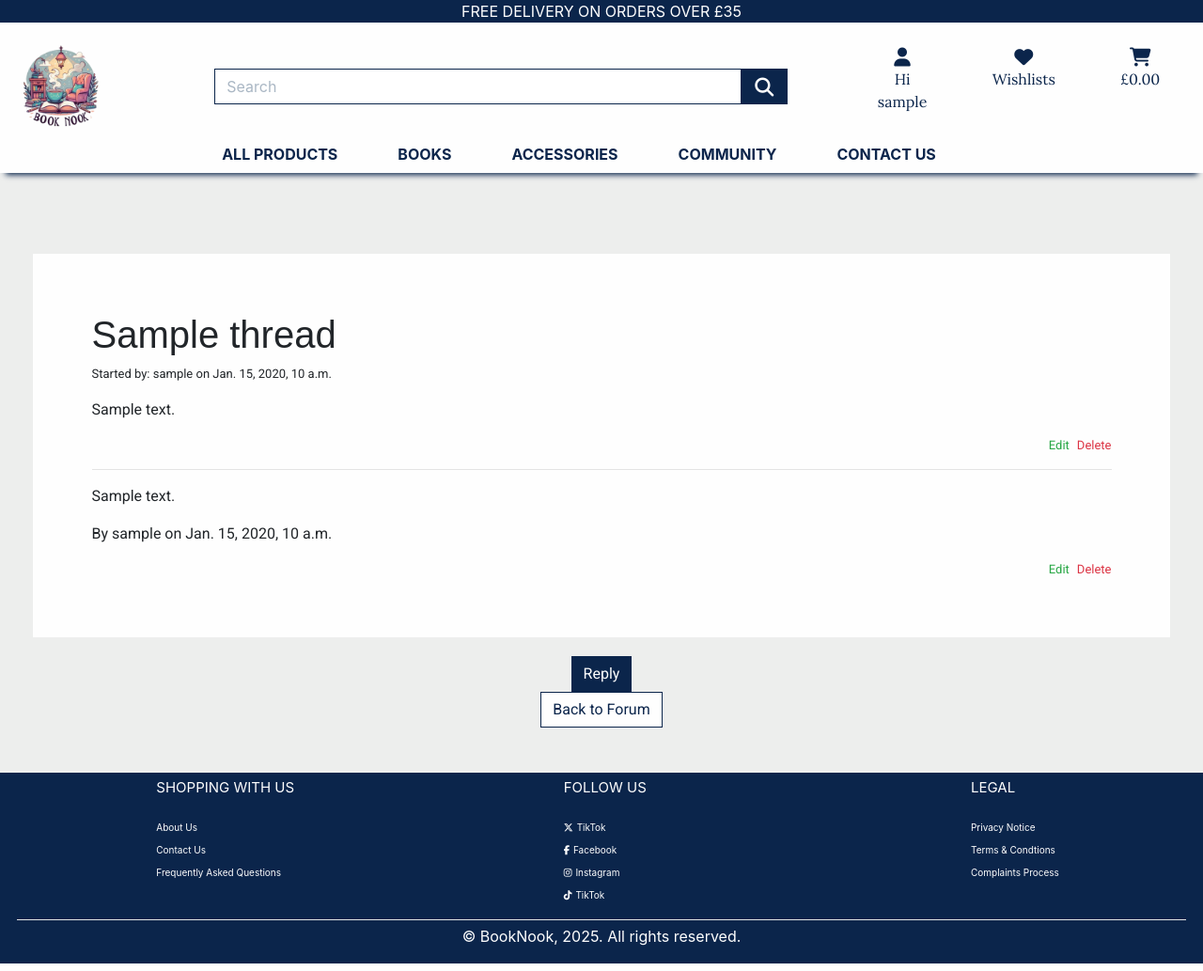
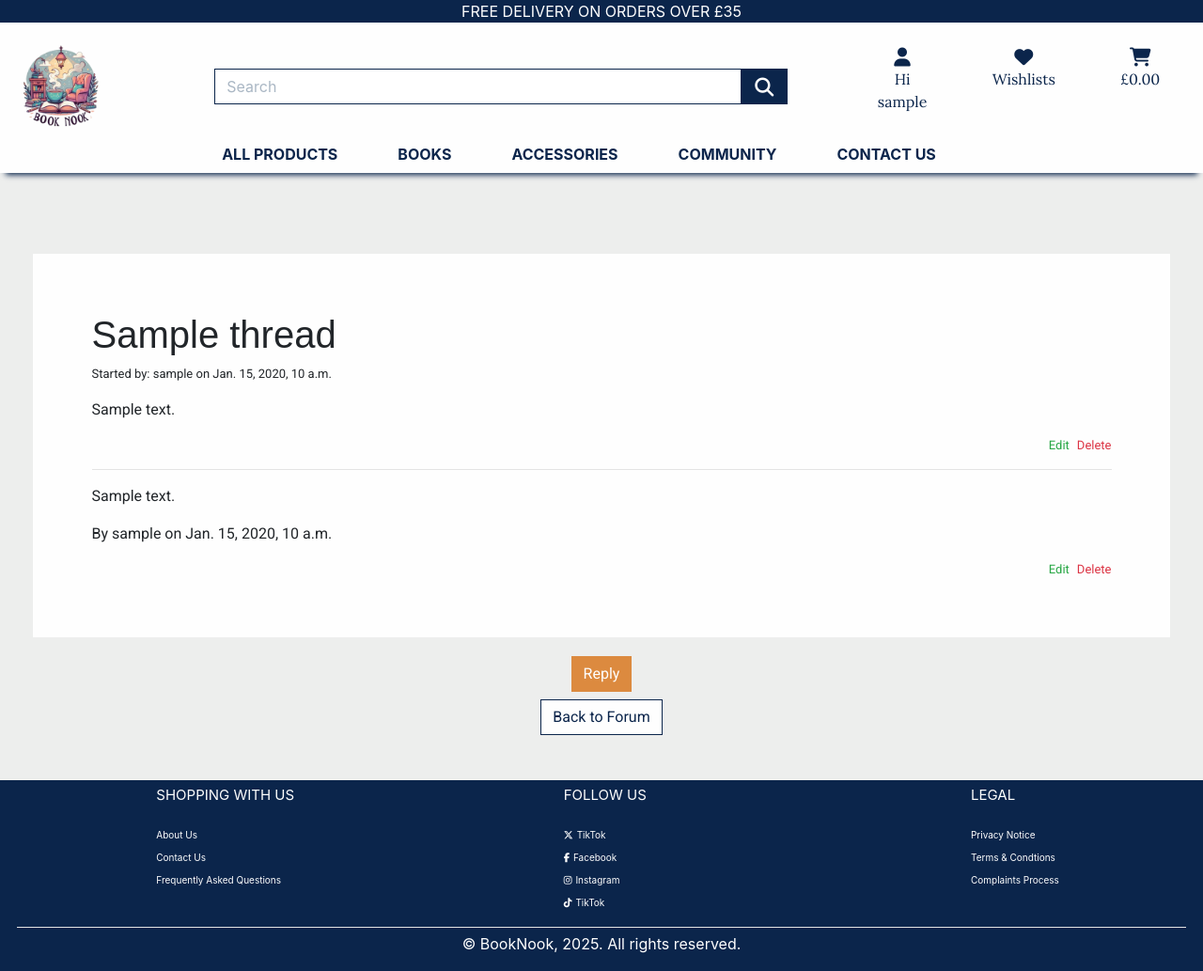
Before and after one commit to bpstephanie/booknook, a Django app: page /forum/category/1/thread/1/ in a window 1280 px wide. Shown: the whole page at 94% size. Run offline with Django 3.2, Linux system fonts and the light colour scheme; a user stored in the database is signed in; tables that the repository leaves empty hold one stand-in row (values such as "Sample post"); parts of the project's set-up code (start-up, migrations or seed data) failed here and were passed over; some libraries are stand-ins or nearby versions.

Commit message:
Changed forum buttons back to orange, Added colour scheme, typography images to readme

```diff
--- a/forum/templates/forum/edit_thread.html
+++ b/forum/templates/forum/edit_thread.html
@@ -22,7 +22,7 @@
             {% csrf_token %}
             {{ form|crispy }}
             <input type="hidden" name="next" value="{{ next }}">
-            <button type="submit" class="btn btn-navy rounded-0">Save Changes</button>
+            <button type="submit" class="btn btn-orange rounded-0">Save Changes</button>
         </form>
     </div>
 {% endblock %}
--- a/forum/templates/forum/forum.html
+++ b/forum/templates/forum/forum.html
@@ -21,13 +21,13 @@
         <div class="row">
             <div class="col-5 col-md-4 col-lg-3 forum-buttons">
                 {% for category in categories %}
-                    <button class="btn btn-outline-navy rounded-0 mb-2 category-button"
+                    <button class="btn btn-orange rounded-0 mb-2 category-button"
                     type="button" onclick="showContent('{{ category.id }}')"
                     {% if forloop.first %}id="default-category"{% endif %} >
                    {{ category.name }}</button>
                 {% endfor %}
                 {% if user.is_superuser %}
-                    <button class="btn btn-navy rounded-0 mb-2" type="button" data-toggle="modal" data-target="#addCategoryModal">
+                    <button class="btn btn-orange rounded-0 mb-2" type="button" data-toggle="modal" data-target="#addCategoryModal">
                         <i class="fa-solid fa-plus"></i> Add Category
                     </button>
                 {% endif %}
@@ -52,7 +52,7 @@
                             {% endfor %}
                             <div class="d-flex justify-content-center">
                                 {% if user.is_authenticated %}
-                                    <button class="btn btn-navy rounded-0 my-2" type="button" data-toggle="modal" data-target="#createThreadModal" data-category-id="{{ category.id }}">
+                                    <button class="btn btn-orange rounded-0 my-2" type="button" data-toggle="modal" data-target="#createThreadModal" data-category-id="{{ category.id }}">
                                         Create New Thread
                                     </button>
                                 {% else %}
--- a/forum/templates/forum/includes/create_new_thread_modal.html
+++ b/forum/templates/forum/includes/create_new_thread_modal.html
@@ -19,7 +19,7 @@
                         <label for="threadContent">Content</label>
                         <textarea class="form-control" id="threadContent" name="content" rows="3" required></textarea>
                     </div>
-                    <button type="submit" class="btn btn-navy rounded-0">Create Thread</button>
+                    <button type="submit" class="btn btn-orange rounded-0">Create Thread</button>
                 </form>
             </div>
         </div>
--- a/forum/templates/forum/includes/post_list_modals.html
+++ b/forum/templates/forum/includes/post_list_modals.html
@@ -4,7 +4,9 @@
         <div class="modal-content">
             <div class="modal-header">
                 <h5 class="modal-title" id="replyModalLabel">Reply to Thread</h5>
-                <button type="button" class="btn-close" data-bs-dismiss="modal" aria-label="Close"></button>
+                <button type="button" class="close" data-dismiss="modal" aria-label="Close">
+                    <span aria-hidden="true">&times;</span>
+                </button>
             </div>
             <div class="modal-body">
                 <form action="{% url 'create_post' thread.category.id thread.id %}" method="post">
@@ -13,7 +15,7 @@
                         <label for="postContent" class="form-label">Your Reply</label>
                         <textarea class="form-control" id="postContent" name="content" rows="3"></textarea>
                     </div>
-                    <button type="submit" class="btn btn-navy">Submit</button>
+                    <button type="submit" class="btn btn-orange">Submit</button>
                 </form>
             </div>
         </div>
--- a/forum/templates/forum/post_list.html
+++ b/forum/templates/forum/post_list.html
@@ -56,19 +56,19 @@
                     <div class="d-flex justify-content-center">
                         {% if user.is_authenticated %}
                             {% if thread.is_deleted %}
-                                <button class="btn btn-navy rounded-0" type="button" disabled>Reply</button>
+                                <button class="btn btn-orange rounded-0" type="button" disabled>Reply</button>
                             {% else %}
-                                <button class="btn btn-navy rounded-0" type="button" data-toggle="modal" data-target="#replyModal">
+                                <button class="btn btn-orange rounded-0" type="button" data-toggle="modal" data-target="#replyModal">
                                     Reply
                                 </button>
                             {% endif %}
                         {% else %}
-                            <p class="text-navy">Please <a href="{% url 'account_login' %}">login</a> or <a href="{% url 'account_signup' %}">register</a> to interact with our forum.</p>
+                            <p class="text-navy mt-2">Please <a href="{% url 'account_login' %}">login</a> or <a href="{% url 'account_signup' %}">register</a> to interact with our forum.</p>
                         {% endif %}
                     </div>
                 </div>
             </div>
-            <div class="row">
+            <div class="row mt-2">
                 <div class="col">
                     <div class="d-flex justify-content-center">
                         <a class="btn btn-outline-navy rounded-0" href="{% url 'forum' %}">Back to Forum</a>
--- a/static/css/base.css
+++ b/static/css/base.css
@@ -244,31 +244,22 @@ a {
 
 
 .btn-orange {
-    color: #dc8a3f;
+    color: #fefefe;
     border: 1px solid #dc8a3f;
-    background-color: #fefefe;
+    background-color: #dc8a3f;
 }
 
 .btn-orange:hover,
 .btn-orange:active,
 .btn-orange:focus {
-    background-color: #dc8a3f;
-    color: #fefefe !important;
+    background-color: #fefefe;
+    color: #dc8a3f !important;
 }
 
 .ns-button {
     background-color: #fefefe;
     border: none;
 }
-
-/*.search-bar {
-    width: 100%;
-    padding: 10px;
-    border: 2px solid #0b254b;
-    background-color: #fefefe;
-    margin: 0 auto;
-    box-sizing: border-box;
-}*/
 
 /* ---------------------------------------- Navbar */
 .dropdown-menu {
@@ -566,7 +557,6 @@ a {
 .container-bn {
     font-family: 'Roboto', sans-serif;
     position: relative;
-    /*top: 224px;*/
     width: 100%;
     padding-top: 2%;
     padding-right: 15px;
@@ -593,7 +583,6 @@ a {
 }
 
 .container {
-    /*top: 224px !important;*/
     position: relative;
 }
 
@@ -616,12 +605,6 @@ a {
     display: block;
     margin: auto;
 }
-/*
-.product-container {
-    display: flex;
-    flex-wrap: wrap;
-    justify-content: flex-start;
-}*/
 
 .product-details-container {
     height: auto;
```
Also changed, not shown: README.md, 4 other files.
